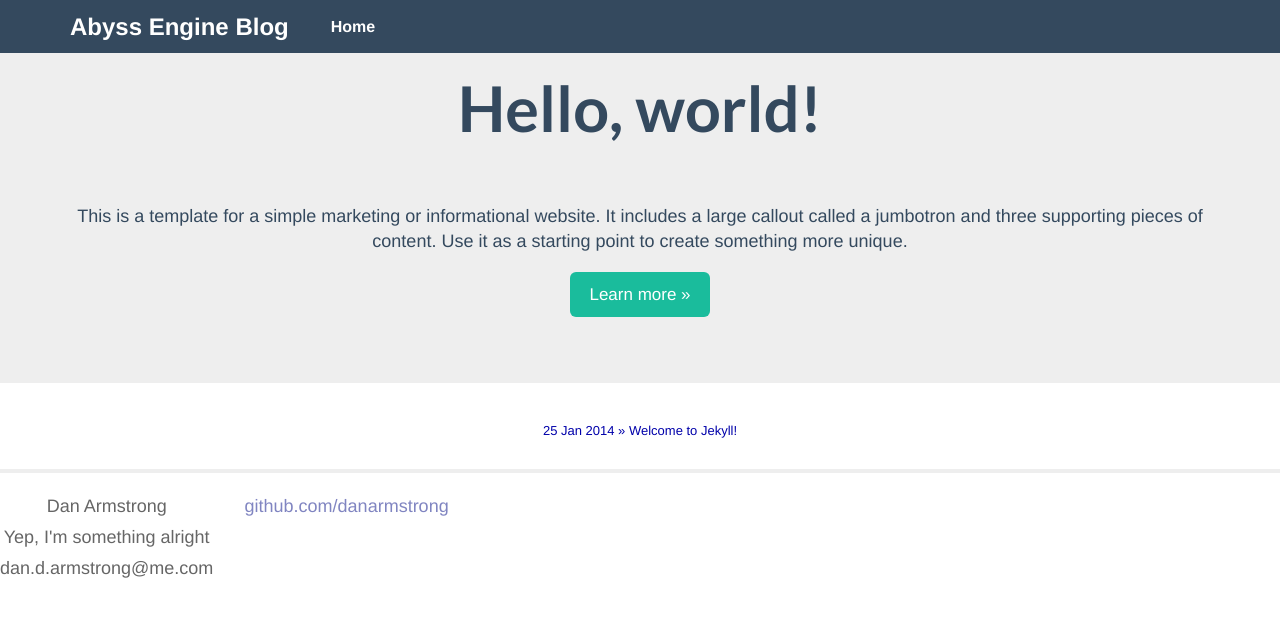
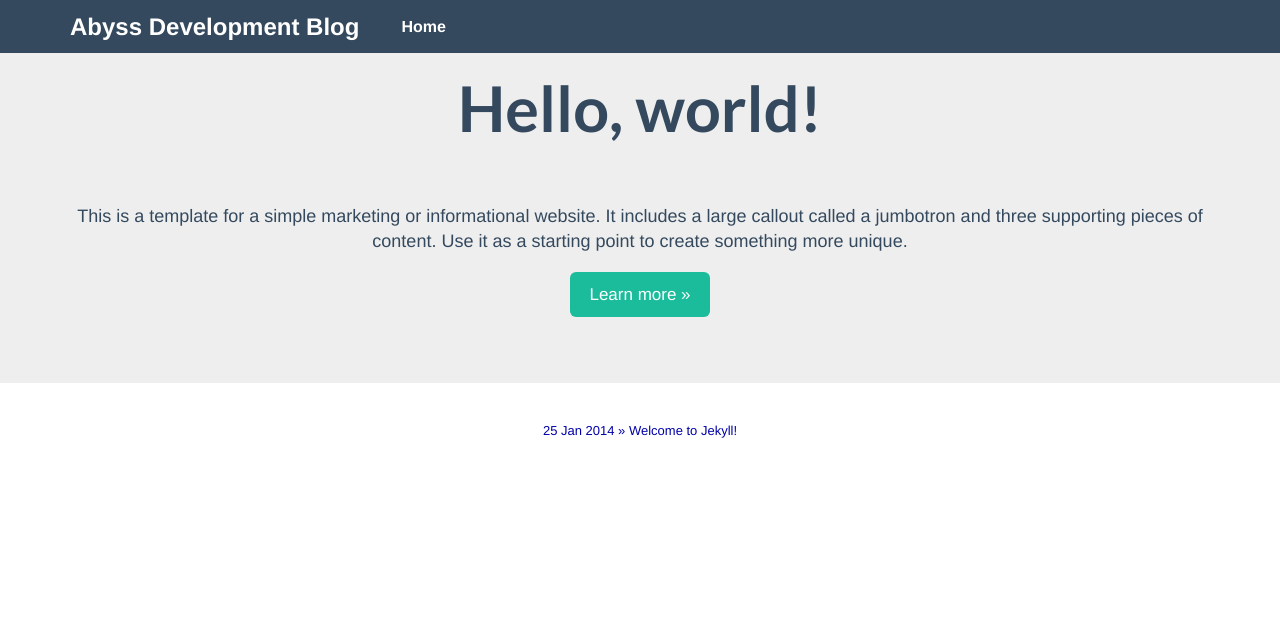
Before and after one commit to JerryKnight16/danarmstrong.github.io, a Jekyll site: the page built from index.html, in a window 1280 px wide. Shown: the top 617 px of the page. Built offline with Jekyll 4.4.1, drawn with Linux system fonts in a browser that asks for light colours; Markdown is read by kramdown in place of the engine named in the settings.

Commit message:
Learning more Jekyll

```diff
--- a/_config.yml
+++ b/_config.yml
@@ -1,3 +1,3 @@
-name: Your New Jekyll Site
+name: Abyss Development Blog
 markdown: redcarpet
 pygments: true
--- a/_layouts/default.html
+++ b/_layouts/default.html
@@ -33,7 +33,7 @@
               <span class="icon-bar"></span>
               <span class="icon-bar"></span>
             </button>
-            <a class="navbar-brand" href="#">Abyss Engine Blog</a>
+            <a class="navbar-brand" href="#">{{ site.name }}</a>
           </div>
           <div class="navbar-collapse collapse">
             <ul class="nav navbar-nav">
@@ -45,22 +45,6 @@
 
 
       {{ content }}
-
-          <div class="footer">
-            <div class="contact">
-              <p>
-                Dan Armstrong<br />
-                Yep, I'm something alright<br />
-                dan.d.armstrong@me.com
-              </p>
-            </div>
-            <div class="contact">
-              <p>
-                <a href="https://github.com/danarmstrong">github.com/danarmstrong</a><br />
-                <!--a href="https://twitter.com/yourusername">twitter.com/yourusername</a><br /-->
-              </p>
-            </div>
-          </div>
 
       <!-- Load JS here for greater good =============================-->
       <script src="/js/jquery-1.8.3.min.js"></script>
```
Lines whose indentation alone changed are shown as unchanged.
